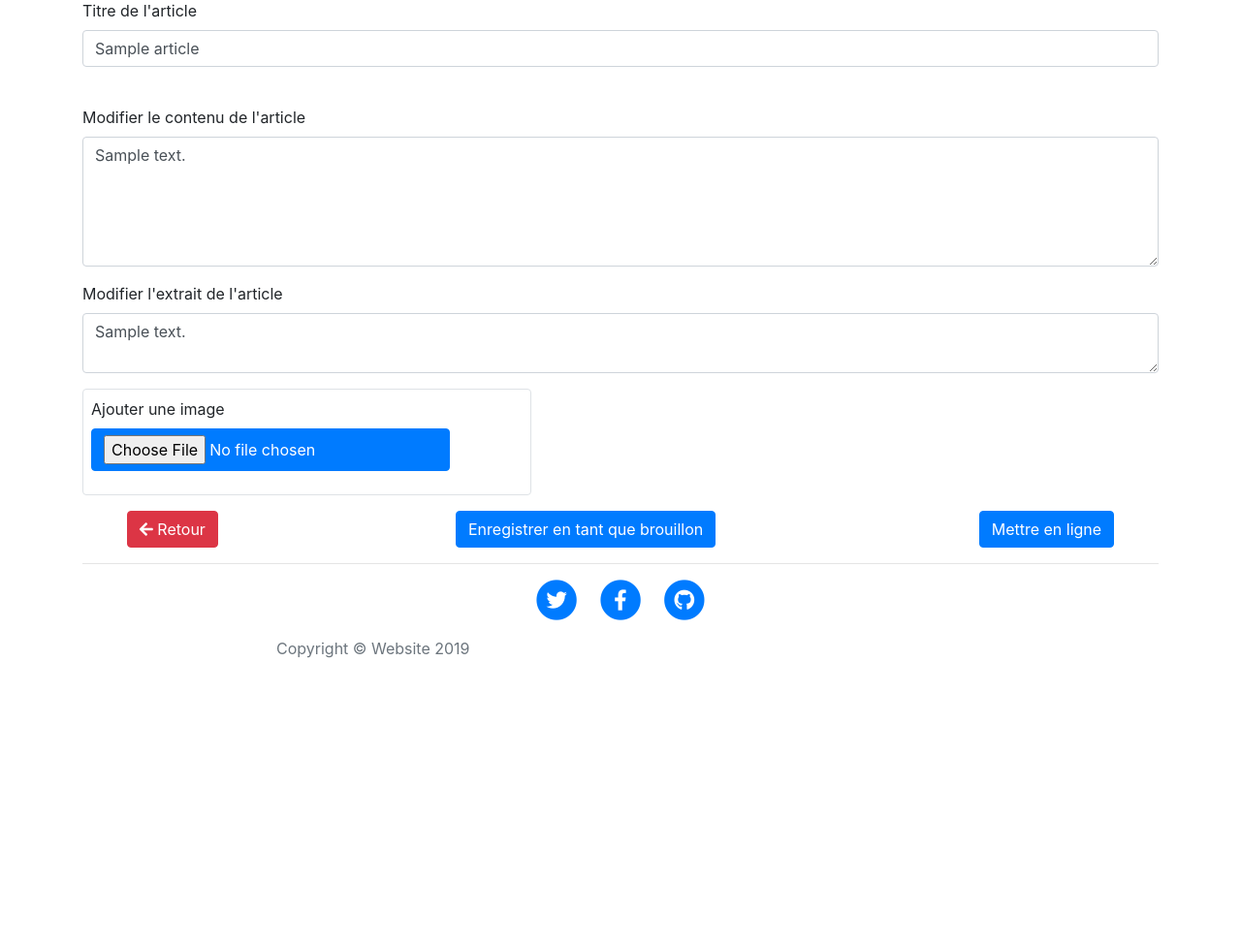
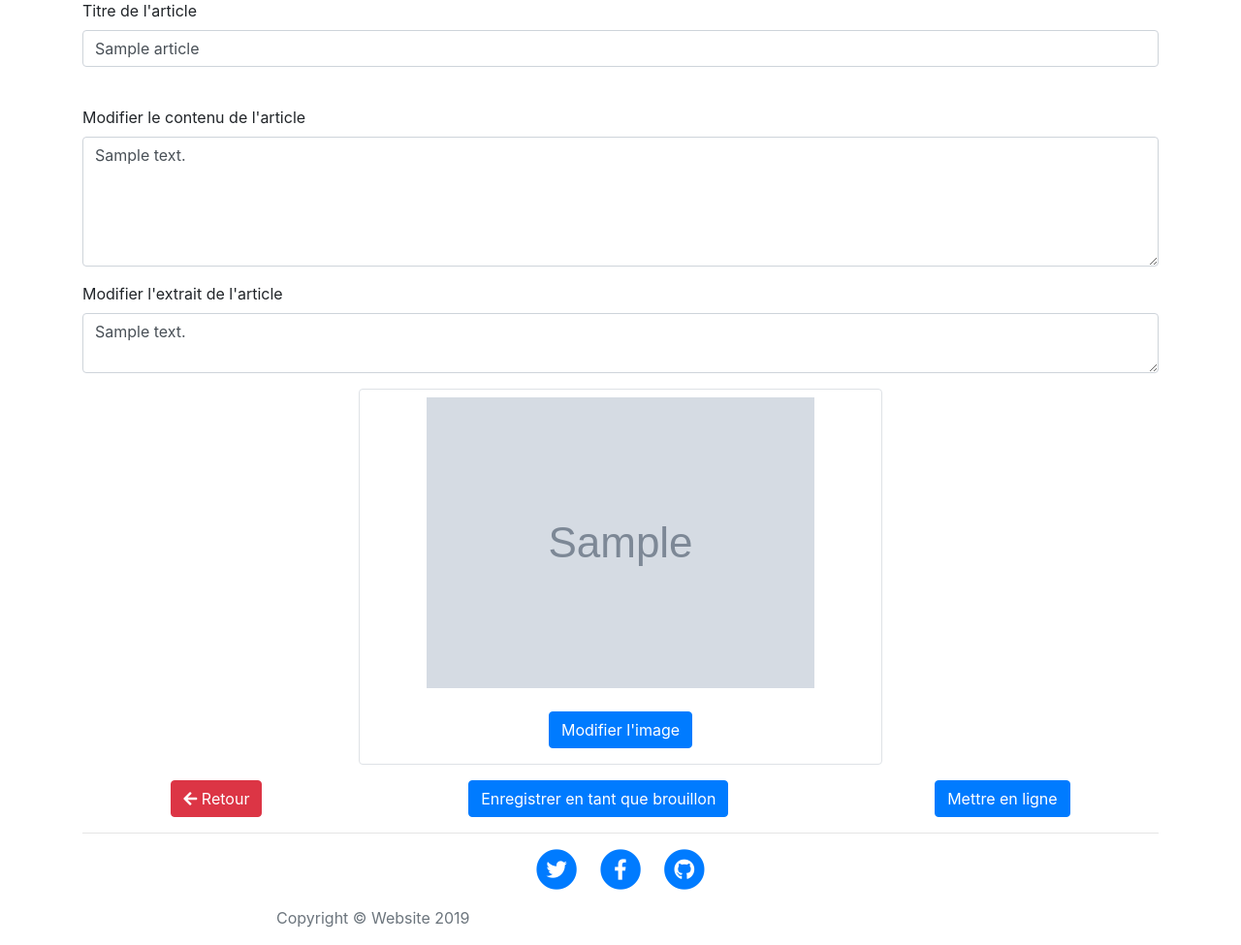
Before and after one commit to Matt-DWAPS/blogphp, a PHP site: template View/Dashboard/updateArticle.php in a window 1280 px wide. Shown: the part 481-1456 px from the top of the page at 97% size. Before the commit the page ends 1160 px from the top, so only its background shows below. Run offline with PHP 8.4, Linux system fonts and the light colour scheme; the template is opened without the code that fills it: most values are stand-ins (such as "Sample title", 1, 10 or a date in 2020); grey boxes marked "Sample" are stand-in pictures.

Commit message:
PICTURE_UPLOAD:  - Ajout de la fonctionnalité d'upload de photo de profil utilisateur  - Ajout de la fonctionnalité d'upload d'image des articles  - Affichage des images lié aux articles dans le tableau de bord  - Redéfinitions de la vue de la modification d'article pour l'image

```diff
--- a/View/Dashboard/updateArticle.php
+++ b/View/Dashboard/updateArticle.php
@@ -22,25 +22,41 @@
                   name="excerpt"><?= $articles->getExcerpt(); ?></textarea>
         <p class="text-danger"><?= isset($errorsMsg['excerpt']) ? $errorsMsg['excerpt'] : ''; ?></p>
     </div>
-    <div class="form-group border rounded p-2 col-5 ">
-        <label for="picture_url">Ajouter une image</label><br/>
-        <input type="file" size="30" class="btn btn-primary" id="picture_url" name="picture_url"
-               accept="image/png, image/jpeg, image/jpg"
-               value=" <?= $articles->getPictureUrl(); ?>"/>
 
+    <?php if (empty($articles->getPictureUrl())) : ?>
+        <div class="form-group border rounded p-2 col-2 ">
+            <label for="picture_url">Image</label><br/>
+            <a class="btn btn-primary d-flex align-items-center" role="button"
+               href="<?= "dashboard/pictureArticleUpload/" . $articles->getId() ?>">
+                Ajouter
+                une image</a>
+        </div>
+    <?php else : ?>
+        <div class="col-12 d-flex justify-content-center">
+            <div class="border rounded col-6">
+                <div class="form-group  p-2  justify-content-center d-flex">
+                    <img class="img-fluid" src="<?= $articles->getPictureUrl() ?>">
 
-        <p class="text-danger"><?= isset($errorsMsg['picture_url']) ? $errorsMsg['picture_url'] : ''; ?></p>
-    </div>
+                </div>
+                <div class="row justify-content-center mb-3">
+                    <a class="btn btn-primary d-flex align-items-center" role="button"
+                       href="<?= "dashboard/pictureArticleUpload/" . $articles->getId() ?>">
+                        Modifier
+                        l'image</a>
+                </div>
+            </div>
 
-    <div class=" mt-3 d-flex justify-content-around">
-        <div class="col-3">
+        </div>
+    <?php endif; ?>
+    <div class="row mt-3 d-flex justify-content-around">
+        <div class="">
             <a class=" btn btn-danger" role="button" href="dashboard/"><i class="fas fa-arrow-left"></i> Retour</a>
         </div>
-        <div class="col-4">
+        <div class="">
             <input type="hidden" name="articleForm" value="updateArticle"/>
             <input class="btn btn-primary" type="submit" value="Enregistrer en tant que brouillon"/>
         </div>
-        <div class="col-3 d-flex justify-content-end">
+        <div class=" ">
             <input class="btn btn-primary" type="submit" name="publish" value="Mettre en ligne">
         </div>
 
```
Also changed, not shown: Controller/Dashboard.php (+37 -4 lines), Model/Article.php (+20 -1 lines), Model/User.php (+0 -8 lines), View/Dashboard/createArticle.php (+0 -7 lines), View/Dashboard/index.php (+8 -1 lines), View/Dashboard/pictureArticleUpload.php (added, +20 -0 lines).
